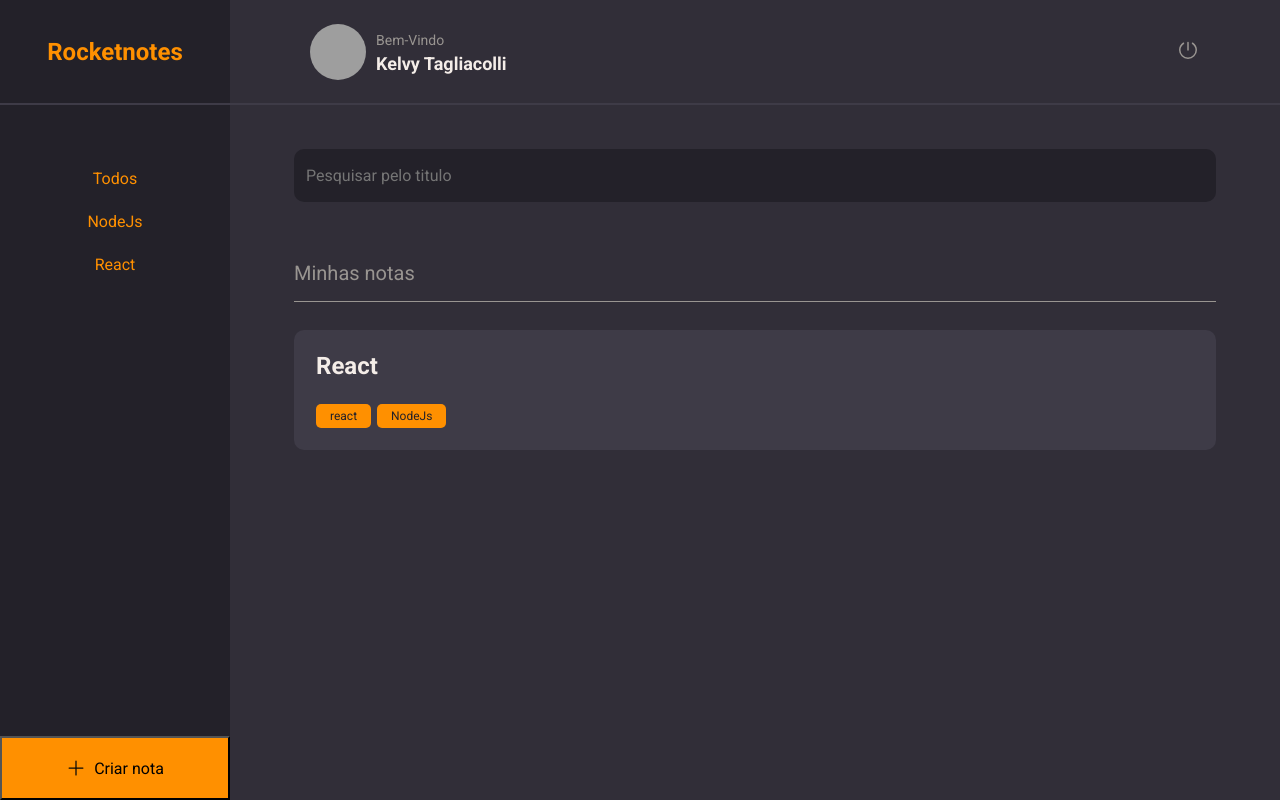
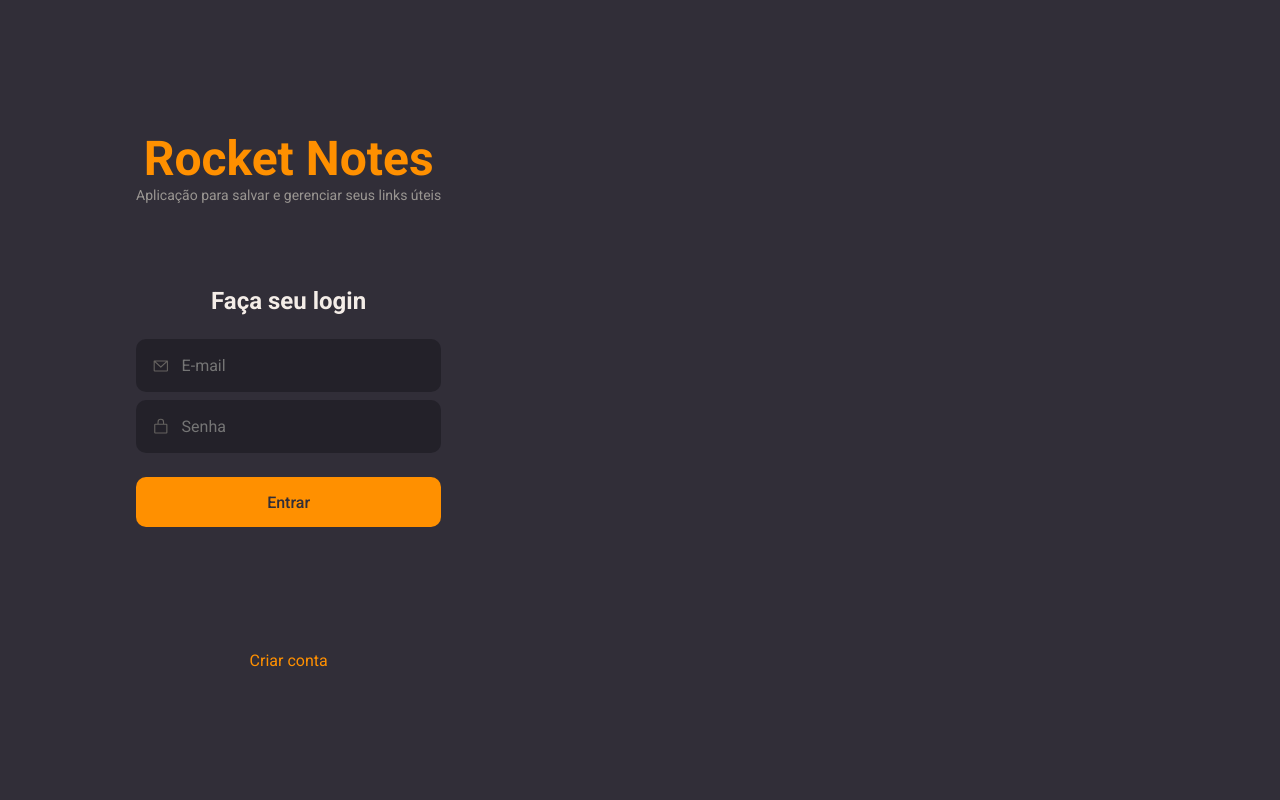
Before and after one commit to KelvyTagli/RocketNotes, a React (Vite) app: page / in a window 1280 px wide. Built offline with nearby package versions, Linux system fonts and the light colour scheme; grey boxes are pictures that could not be loaded.

Commit message:
Feat: SignIn page

```diff
--- /dev/null
+++ b/src/Pages/SignIn/index.jsx
@@ -0,0 +1,28 @@
+import { Container, Form } from "./styles";
+
+import { Input } from '../../components/Input'
+
+import { Button } from '../../components/Button'
+
+import { EnvelopeSimple, LockSimple } from "@phosphor-icons/react";
+
+
+export function SignIn() {
+    return(
+        <Container>
+            <Form>
+                <h1>Rocket Notes</h1>
+                <p>Aplicação para salvar e gerenciar seus links úteis</p>
+
+                <h2>Faça seu login</h2>
+                <Input placeholder="E-mail" type="text" icon={EnvelopeSimple}/>
+                <Input placeholder="Senha" type="password" icon={LockSimple}/>
+
+                <Button title='Entrar'/>
+                <a href="#">
+                    Criar conta
+                </a>
+            </Form>
+        </Container>
+    )
+}
--- /dev/null
+++ b/src/Pages/SignIn/styles.js
@@ -0,0 +1,37 @@
+import styled from "styled-components";
+
+export const Container = styled.div`
+    height: 100vh;
+
+    display: flex;
+    align-items: stretch;
+`
+
+export const Form = styled.form`
+    padding: 0 136px;
+
+    display: flex;
+    flex-direction: column;
+    justify-content: center;
+    align-items: center;
+
+    > h1 {
+        font-size: 4.8rem;
+        color: ${({ theme }) => theme.COLORS.ORANGE};
+    }
+
+    > h2 {
+        font-size: 2.4rem;
+        margin: 8.4rem 0 2.4rem 0;
+    }
+
+    > p {
+        font-size: 1.4rem;
+        color: ${({ theme }) => theme.COLORS.GRAY_100};
+    }
+
+    > a {
+        margin-top: 12.4rem;
+        color: ${({ theme }) => theme.COLORS.ORANGE};
+    }
+`
--- a/src/main.jsx
+++ b/src/main.jsx
@@ -5,13 +5,13 @@ import GlobalStyles from './styles/global.js'
 
 import theme from './styles/theme.js'
 
-import { Home } from './Pages/Home/index.jsx'
+import { SignIn } from './Pages/SignIn/index.jsx'
 
 ReactDOM.createRoot(document.getElementById('root')).render(
   <React.StrictMode>
     <ThemeProvider theme={theme}>
       <GlobalStyles/>
-      <Home />
+      <SignIn />
     </ThemeProvider>
   </React.StrictMode>,
 )
```
